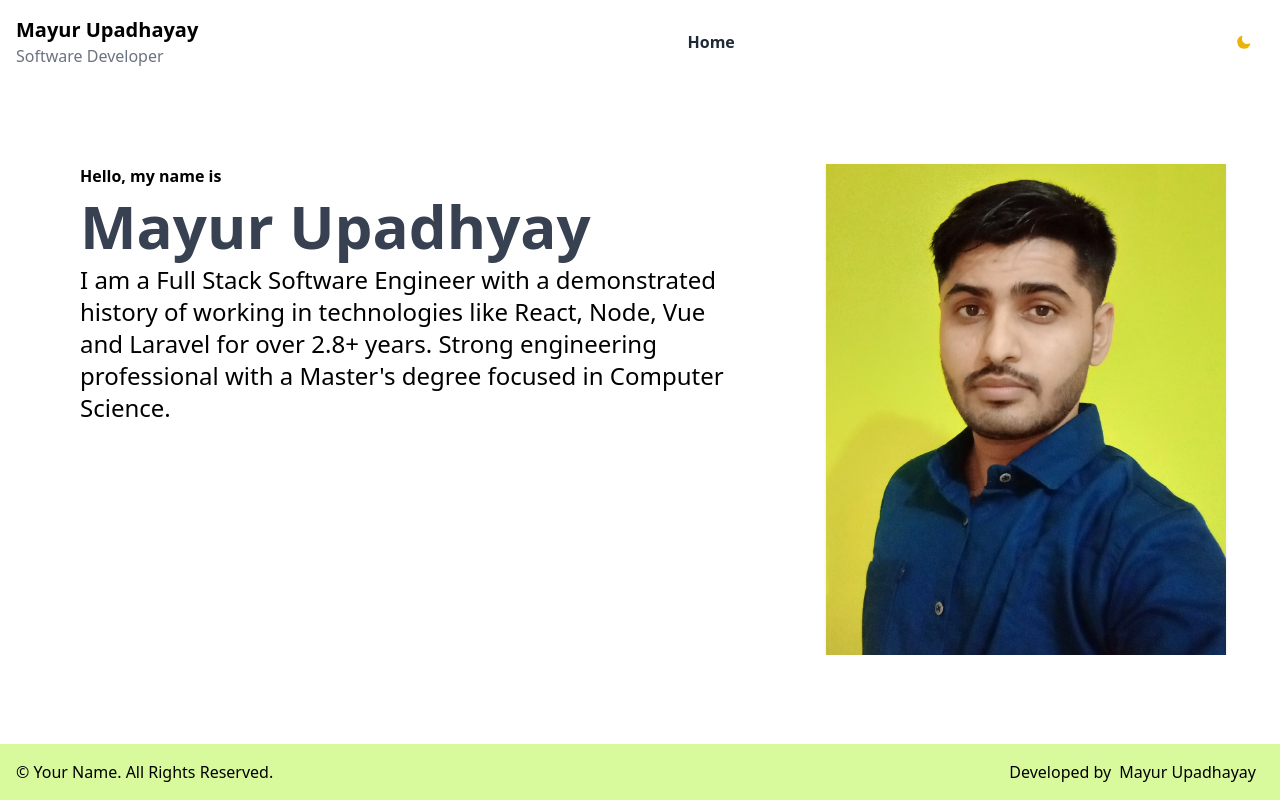
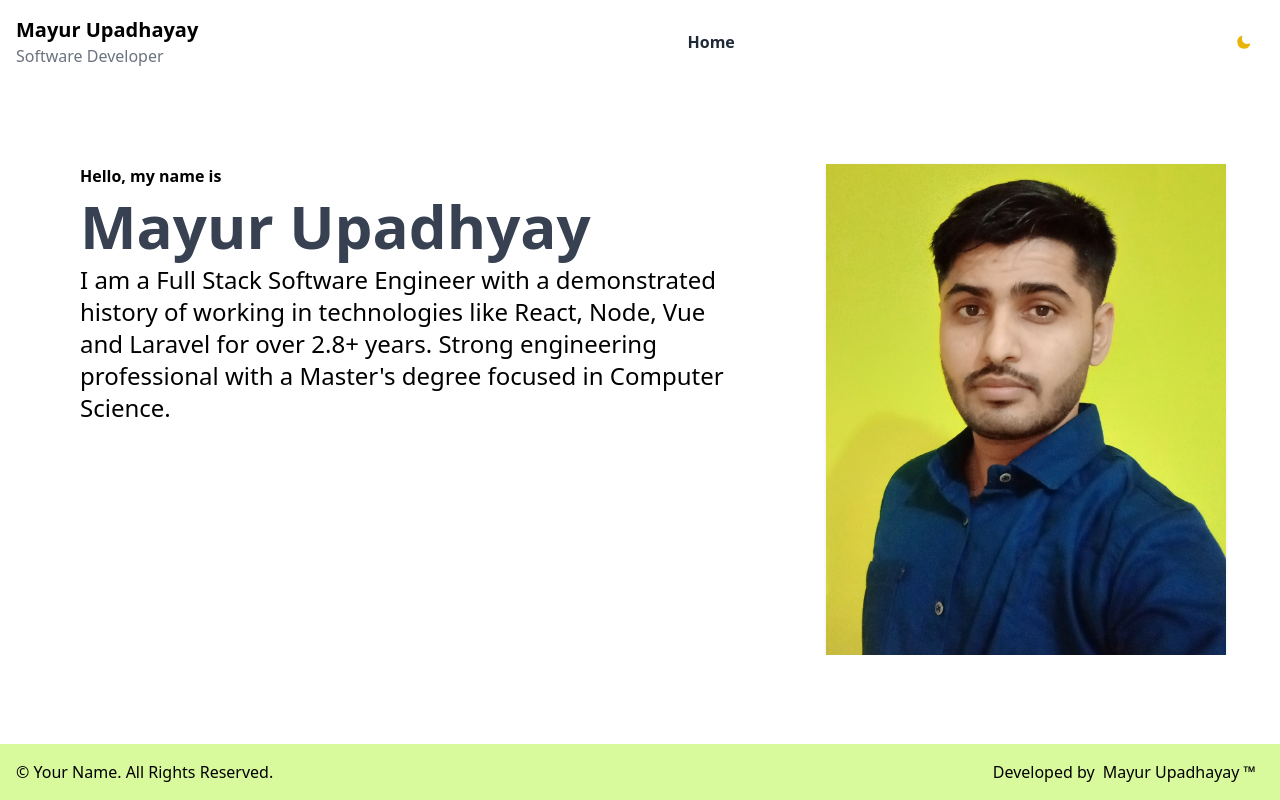
Before and after one commit to mayur256/professional-portfolio, a Next.js app: page / in a window 1280 px wide. Built offline with nearby package versions, Linux system fonts and the light colour scheme.

Commit message:
[chore]: Added trademark symbol

```diff
--- a/components/Footer/index.tsx
+++ b/components/Footer/index.tsx
@@ -14,7 +14,7 @@ export const Footer = (): ReactElement => {
 						Developed by
 						<div className="inline-block transform hover:scale-110 hover:-rotate-3 transition duration-300">
 							<a className="hover:bg-red-500 rounded-md px-2 py-1  hover:text-gray-50">
-								Mayur Upadhayay
+								Mayur Upadhayay &#8482;
 							</a>
 						</div>
 					</div>
```
